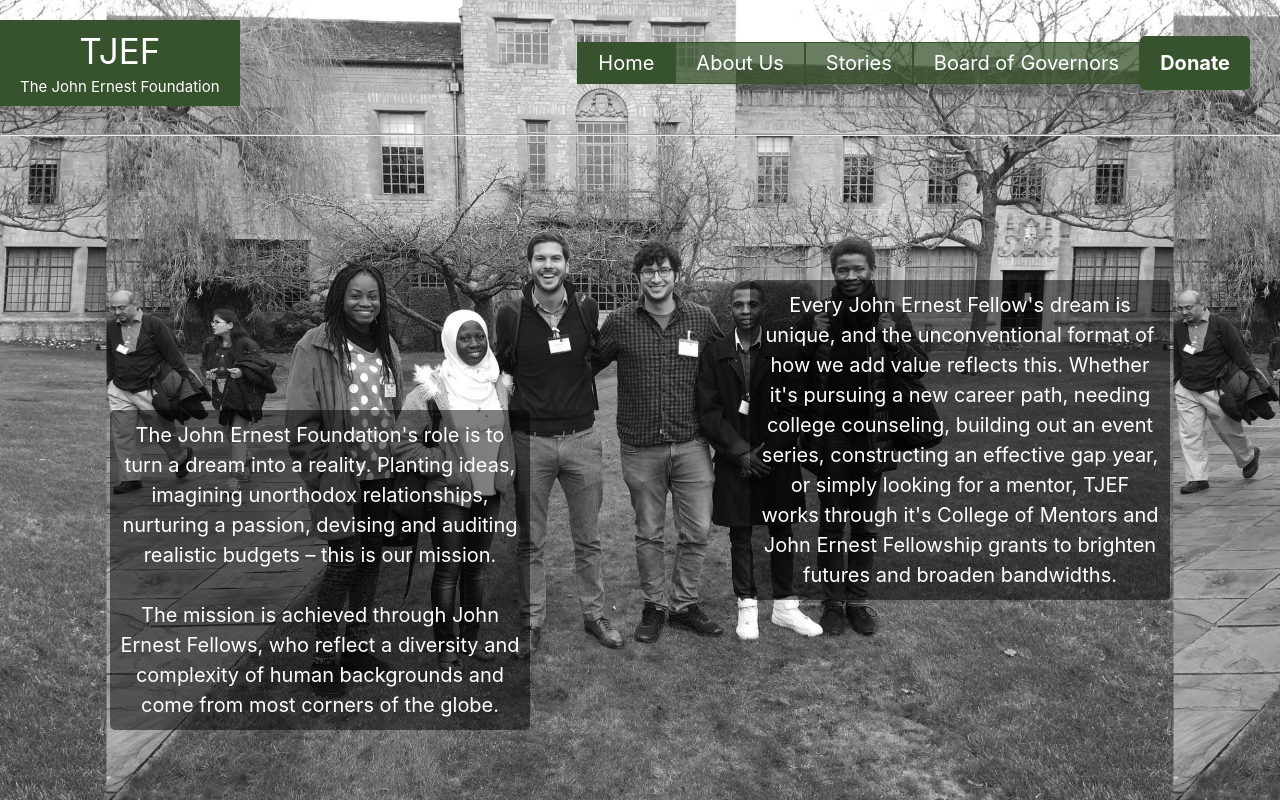
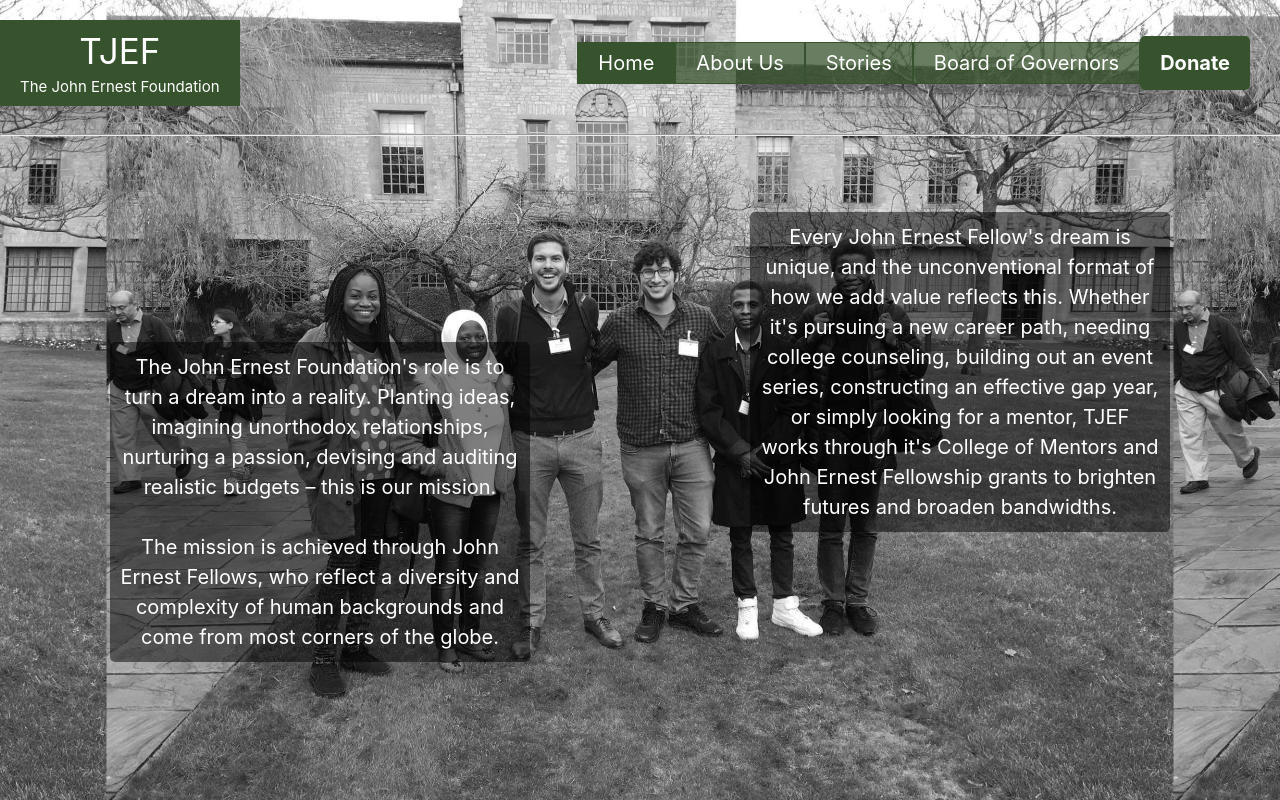
Before and after one commit to jaredhanson11/tjef-redesign, a React (Create React App) app in the folder tjef/: page / in a window 1280 px wide. Built offline with nearby package versions, Linux system fonts and the light colour scheme.

Commit message:
Fix nasty safari bug

```diff
--- a/tjef/src/components/common/PageBody.tsx
+++ b/tjef/src/components/common/PageBody.tsx
@@ -8,7 +8,8 @@ type PageBodyProps = PropsWithChildren<{background?: "offwhite" | "none"}>
 export default function PageBody(props: PageBodyProps) {
   let bodyCss = css({
     width: "100vw",
-    height: "100vh",
+    height: "100%",
+    minHeight: "100vh",
     overflow: "scroll",
     display: "flex",
     flexDirection: "column",
```
